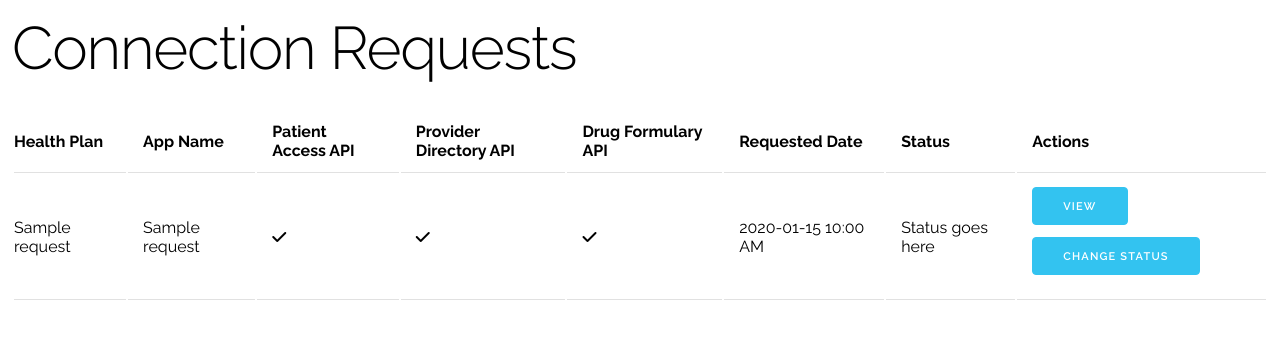
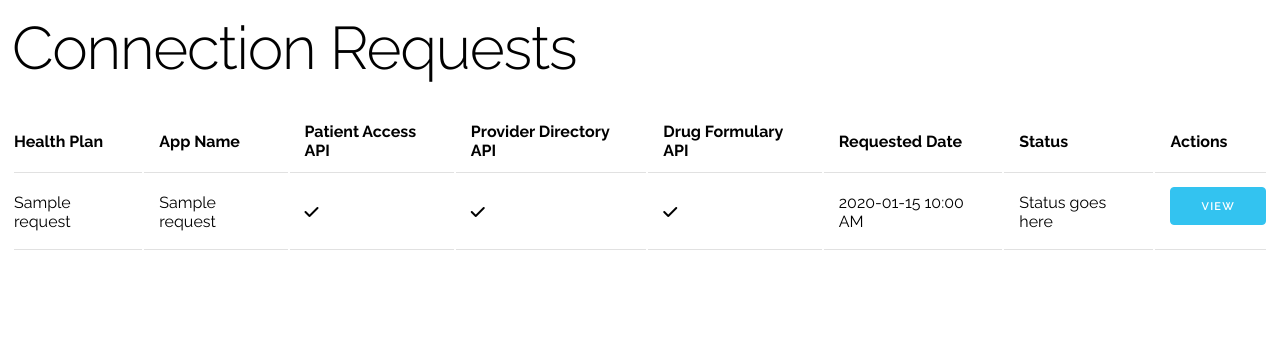
Before and after one commit to rodneygauna/H3O_Inferno, a Flask app: page /view_requests in a window 1280 px wide. Shown: the part 60-399 px from the top of the page. Run offline with Flask 3, Linux system fonts and the light colour scheme; a user stored in the database is signed in; tables that the repository leaves empty hold one stand-in row (values such as "Sample post"); some libraries are stand-ins or nearby versions.

Commit message:
removed change status button

```diff
--- a/src/templates/requests/view_requests.html
+++ b/src/templates/requests/view_requests.html
@@ -43,7 +43,6 @@
             class="button button-primary"
             >View</a
           >
-          <a href="#" class="button button-primary">Change Status</a>
         </td>
       </tr>
       {% endfor %} {% else %}
```
